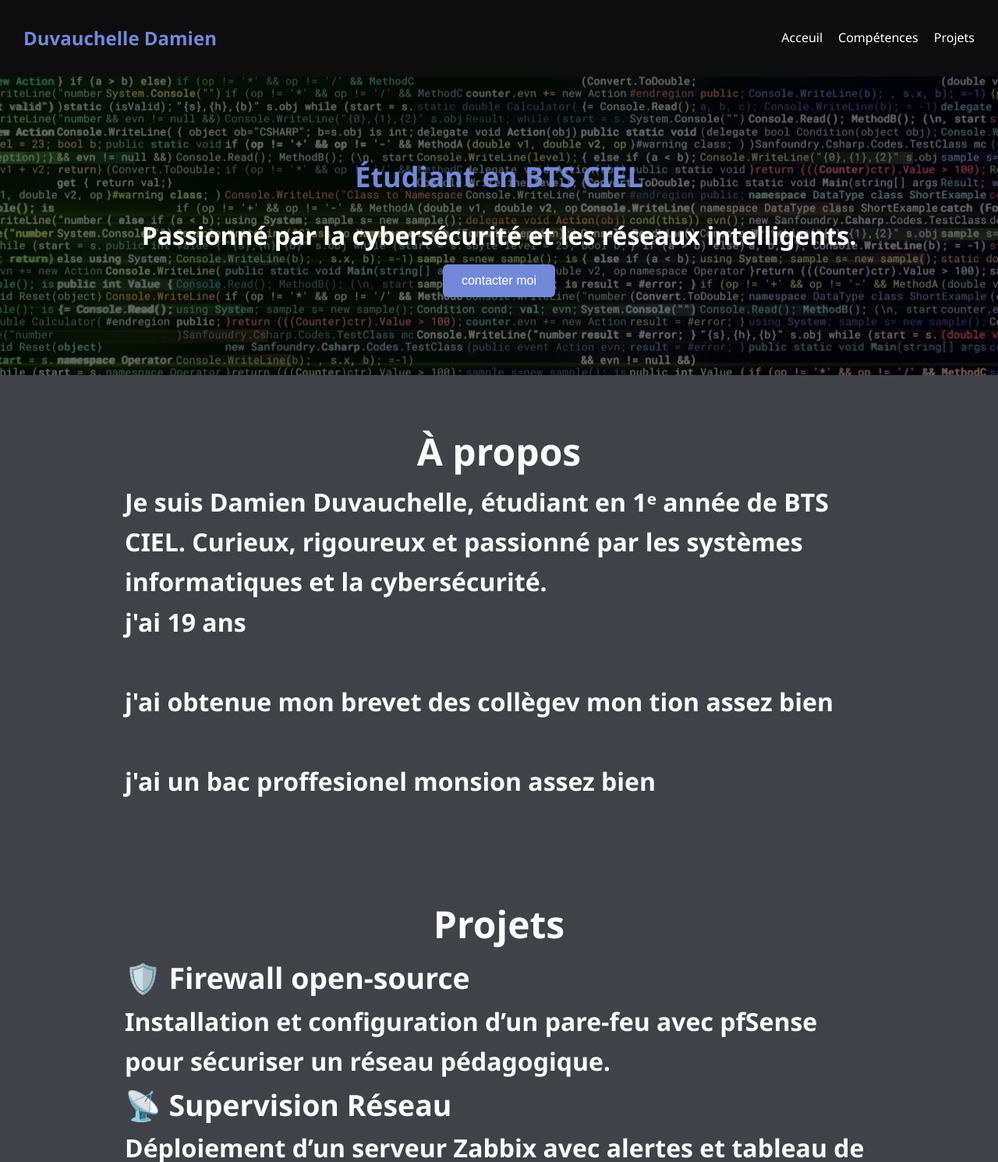
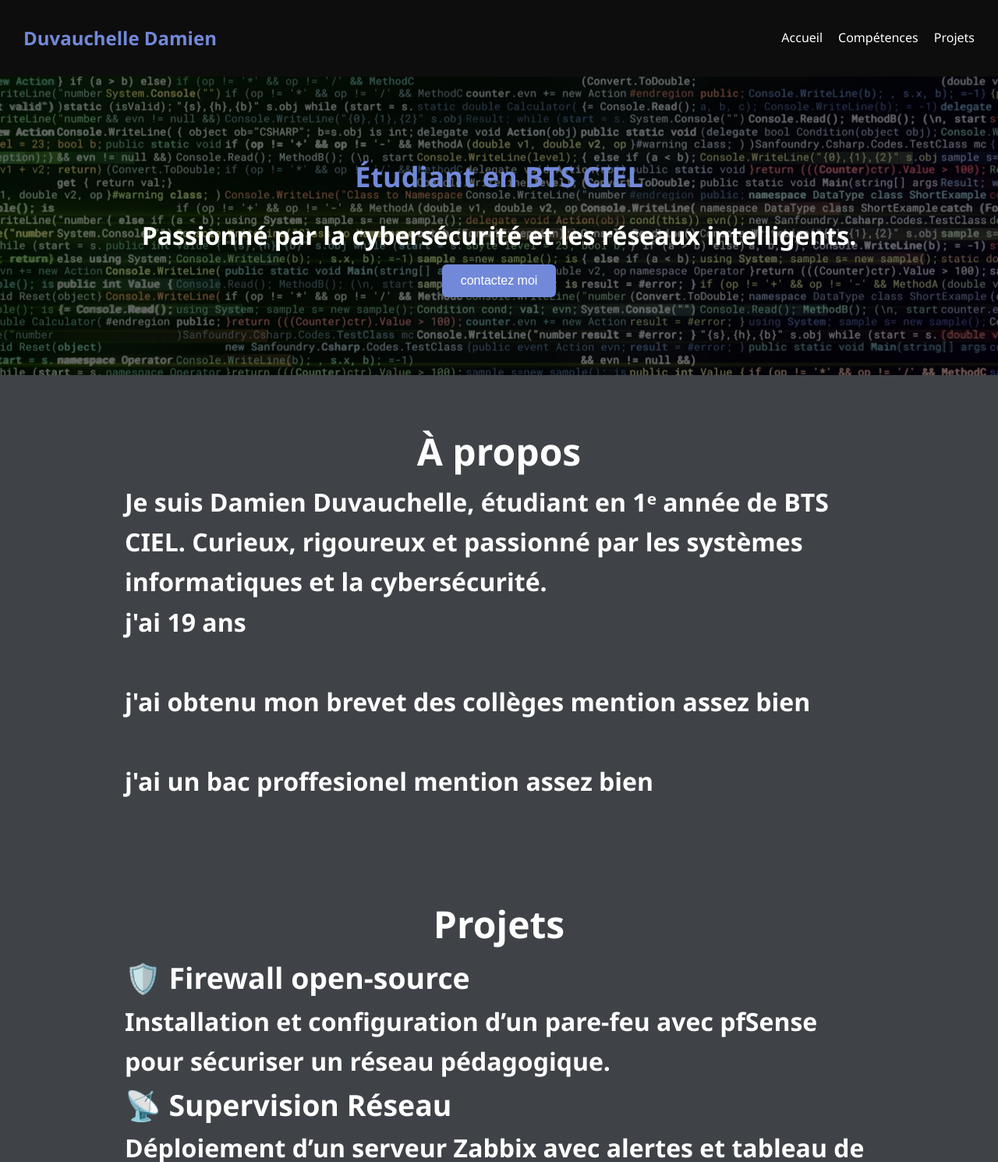
Before and after one commit to Vadosbraek/cv-damien-v2, a plain HTML site: page index.html in a window 1280 px wide. Shown: the top 1490 px of the page at 78% size. Drawn offline with Linux system fonts and the light colour scheme.

Commit message:
Update index.html

```diff
--- a/index.html
+++ b/index.html
@@ -11,7 +11,7 @@
     <div class="logo">Duvauchelle Damien</div>
       <nav id="nav" class="hanburger">
         <ul>
-          <li><a href="#about">Acceuil</a></li>
+          <li><a href="#about">Accueil</a></li>
           <li><a href="compétence.html">Compétences</a></li>
           <li><a href="stage.html">Projets</a></li>
         </ul>
@@ -24,7 +24,7 @@
   <section class="hero">
     <h1>Étudiant en BTS CIEL</h1>
     <p>Passionné par la cybersécurité et les réseaux intelligents.</p>
-    <button  onclick="document.getElementById('contact').scrollIntoView({ behavior: 'smooth' });">contacter moi</button>
+    <button  onclick="document.getElementById('contact').scrollIntoView({ behavior: 'smooth' });">contactez moi</button>
   </section>
 
   <section id="about" class="section">
@@ -32,9 +32,9 @@
     <p>Je suis Damien Duvauchelle, étudiant en 1ᵉ année de BTS CIEL. Curieux, rigoureux et passionné par les systèmes informatiques et la cybersécurité.</p>
     <p>j'ai 19 ans</p>
     <br>
-    <p>j'ai obtenue mon brevet des collègev mon tion assez bien</p>
+    <p>j'ai obtenu mon brevet des collèges mention assez bien</p>
     <br>
-    <p>j'ai un bac proffesionel monsion assez bien</p>
+    <p>j'ai un bac proffesionel mention assez bien</p>
   </section>
 
   <section id="projects" class="section">
```
